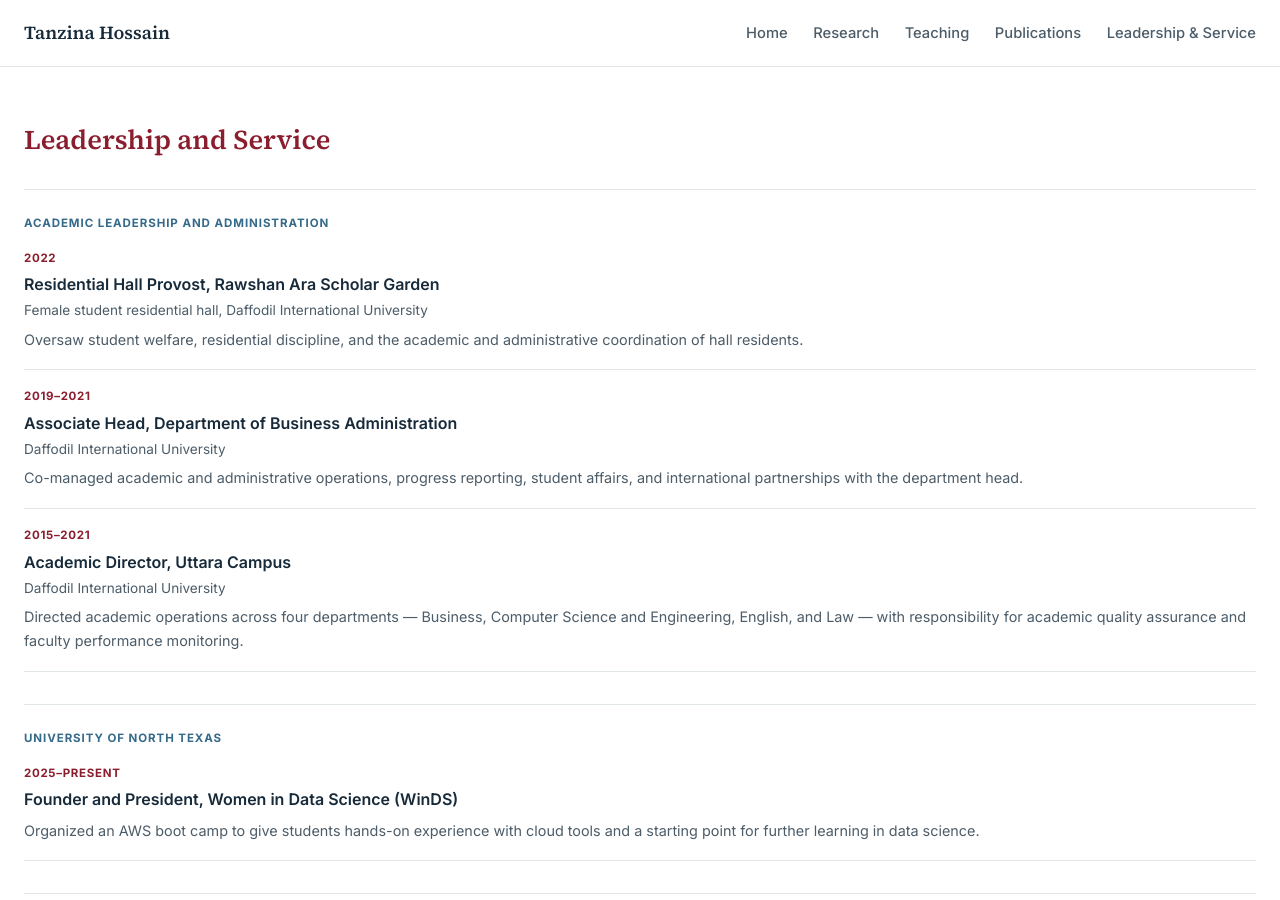
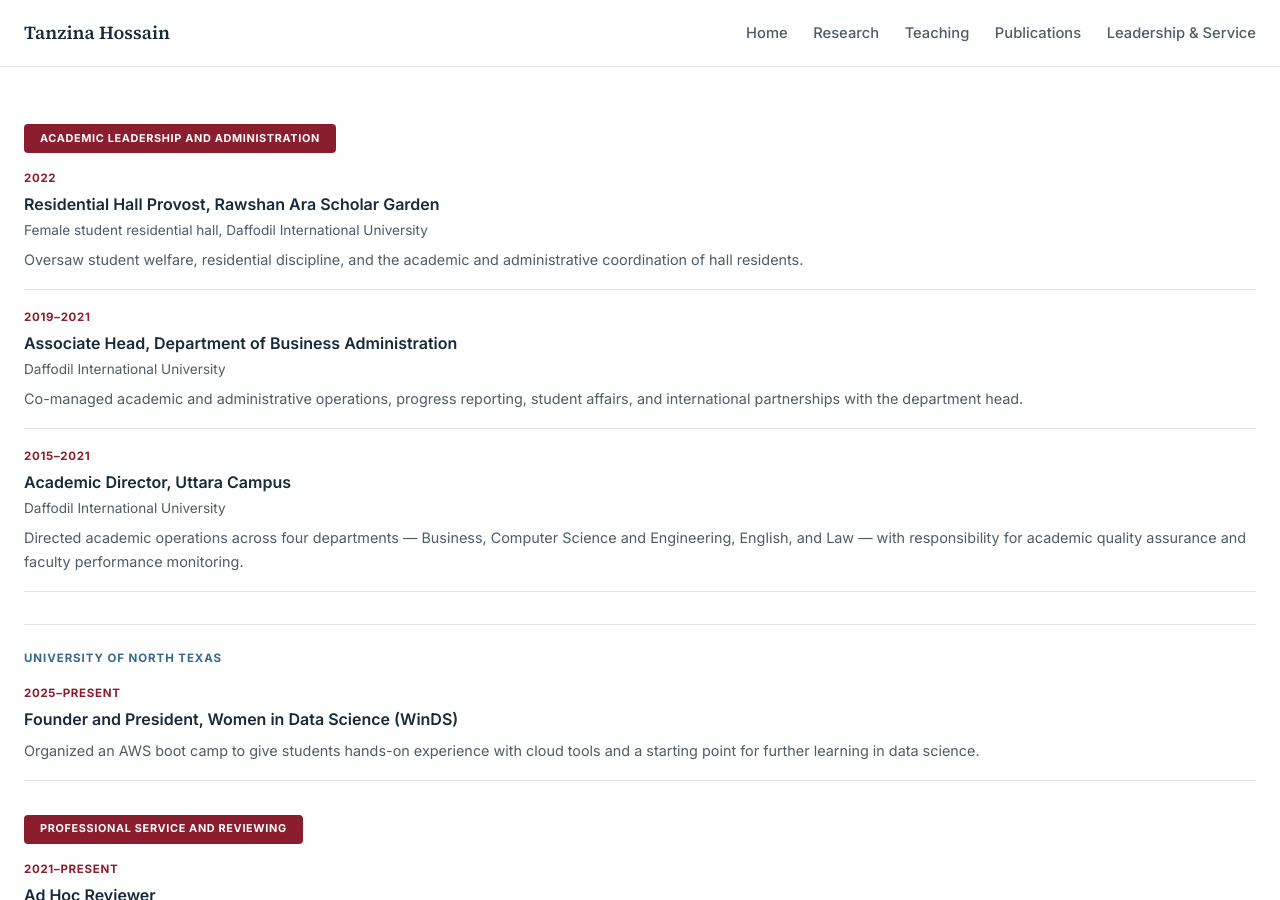
Before and after one commit to tanzinahossain/tanzinahossain.github.io, a Jekyll site: the page built from leadership/index.html, in a window 1280 px wide and 900 px high. Built offline with Jekyll 4.4.1, drawn with Linux system fonts in a browser that asks for light colours.

Commit message:
Remove page heading on Leadership and Service; style its two Daffodil/reviewing group labels as maroon badges
Co-Authored-By: Claude Sonnet 5 <noreply@anthropic.com>

```diff
--- a/leadership/index.html
+++ b/leadership/index.html
@@ -6,11 +6,7 @@ description: Academic leadership and professional service.
 
 <section>
   <div class="wrap">
-    <div class="section-head">
-      <h2 style="color:var(--maroon)">Leadership and Service</h2>
-    </div>
-
-    <div class="group-label">Academic Leadership and Administration</div>
+    <div style="margin-bottom:1rem"><span class="section-badge">Academic Leadership and Administration</span></div>
     <div class="rec-item">
       <div class="ry">2022</div>
       <div class="rt">Residential Hall Provost, Rawshan Ara Scholar Garden</div>
@@ -37,7 +33,7 @@ description: Academic leadership and professional service.
       <div class="rd">Organized an AWS boot camp to give students hands-on experience with cloud tools and a starting point for further learning in data science.</div>
     </div>
 
-    <div class="group-label">Professional Service and Reviewing</div>
+    <div style="margin-top:2rem; margin-bottom:1rem"><span class="section-badge">Professional Service and Reviewing</span></div>
     <div class="rec-item">
       <div class="ry">2021–Present</div>
       <div class="rt">Ad Hoc Reviewer</div>
```
